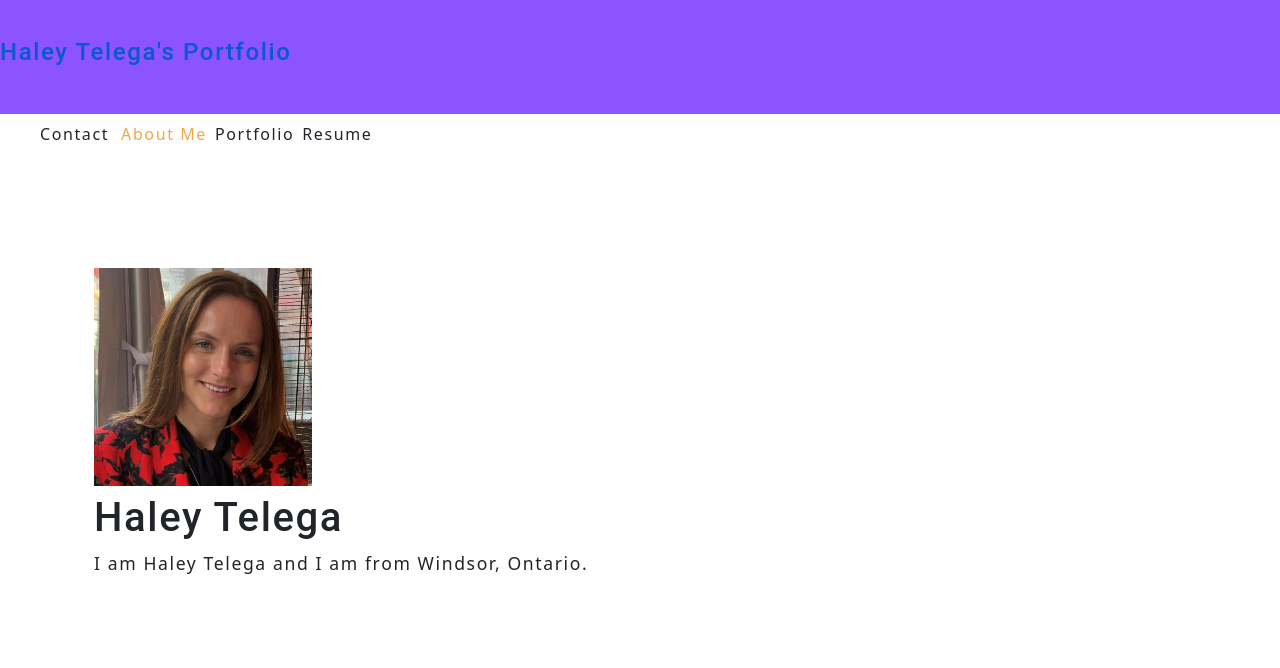
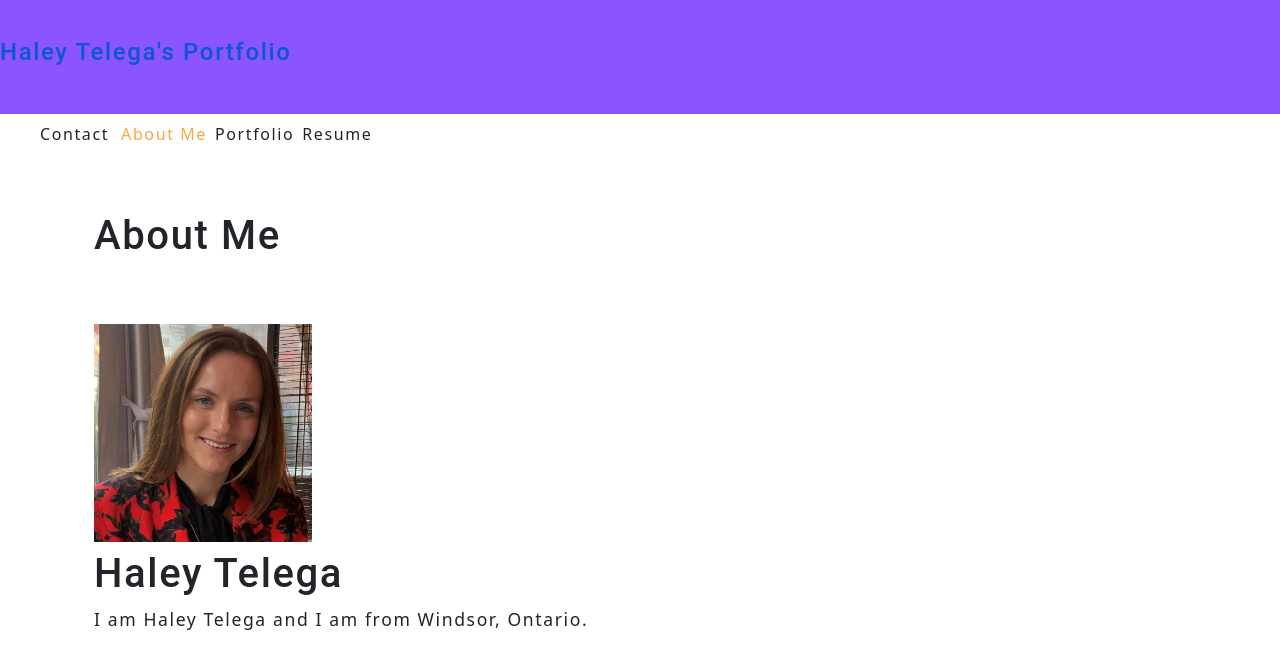
Before and after one commit to haleytelega/portfolio, a React (Create React App) app: page / in a window 1280 px wide. Shown: the top 668 px of the page. Built offline with nearby package versions, Linux system fonts and the light colour scheme.

Commit message:
trying to get my portfolio to show

```diff
--- a/src/App.js
+++ b/src/App.js
@@ -2,6 +2,8 @@ import React, { useState } from 'react';
 import Header from './components/Header';
 import Nav from './components/Nav';
 import About from './components/About'
+import Gallery from './components/Gallery';
+import Contact from './components/Contact';
 
 function App() {
   const [categories] = useState([
@@ -27,7 +29,14 @@ function App() {
         setContactSelected={setContactSelected}
       ></Nav>
       <main>
-      <About></About>
+        {!contactSelected ? (
+          <>
+            <Gallery currentCategory={currentCategory}></Gallery>
+            <About></About>
+          </>
+          ) : (
+            <Contact></Contact>
+          )}
       </main>
     </div>
   );
--- /dev/null
+++ b/src/components/Gallery/index.js
@@ -0,0 +1,14 @@
+import React from 'react';
+import Project from '../Project';
+import { capitalizeFirstLetter } from '../../utils/helpers';
+
+function Gallery(props) {
+    const { currentCategory } = props;
+        return (
+            <section>
+                <h1>{capitalizeFirstLetter(currentCategory.name)}</h1>
+            <Project category={currentCategory.name} />
+            </section>
+    );
+}
+export default Gallery;
--- a/src/components/Project/index.jsx
+++ b/src/components/Project/index.jsx
@@ -1,26 +1,37 @@
-import React from 'react';
+import React, { useState } from 'react';
 
-function Project () {
+const ProjectList = ({ category }) => {
+    // const [isModalOpen, setIsModalOpen] = useState(false);
+    // const [currentPhoto, setCurrentPhoto] = useState();
+
+    const [photos] = useState([
+    {
+        name: 'Weather Dashboard',
+        category: 'portfolio'
+    }
+    ]);
+
     const currentPhotos = photos.filter(photo => photo.category === category);
 
-    const toggleModal = (image, i) => {
-        setCurrentPhoto({ ...image, index: i });
-        setIsModalOpen(!isModalOpen);
-    };
+    // const toggleModal = (image, i) => {
+    //     setCurrentPhoto({ ...image, index: i });
+    //     setIsModalOpen(!isModalOpen);
+    // };
 
     return (
+        <div>
             <div className="flex-row">
                 {currentPhotos.map((image, i) => (
                 <img
-            src={require(`../../assets/small/${category}/${i}.jpg`).default}
+                src={require(`../../assets/${category}/${i}.jpg`).default}
                 alt={image.name}
                 className="img-thumbnail mx-1"
-            onClick={() => toggleModal(image, i)}
                 key={image.name}
                 />
             ))}
             </div>
-    )
-}
+        </div>
+    );
+};
 
-export default Project
+export default ProjectList;
```
Also changed, not shown: src/components/Contact/index.jsx (added), 1 other file (tests, documents, lock files or other folders). Lines whose indentation alone changed are shown as unchanged.
